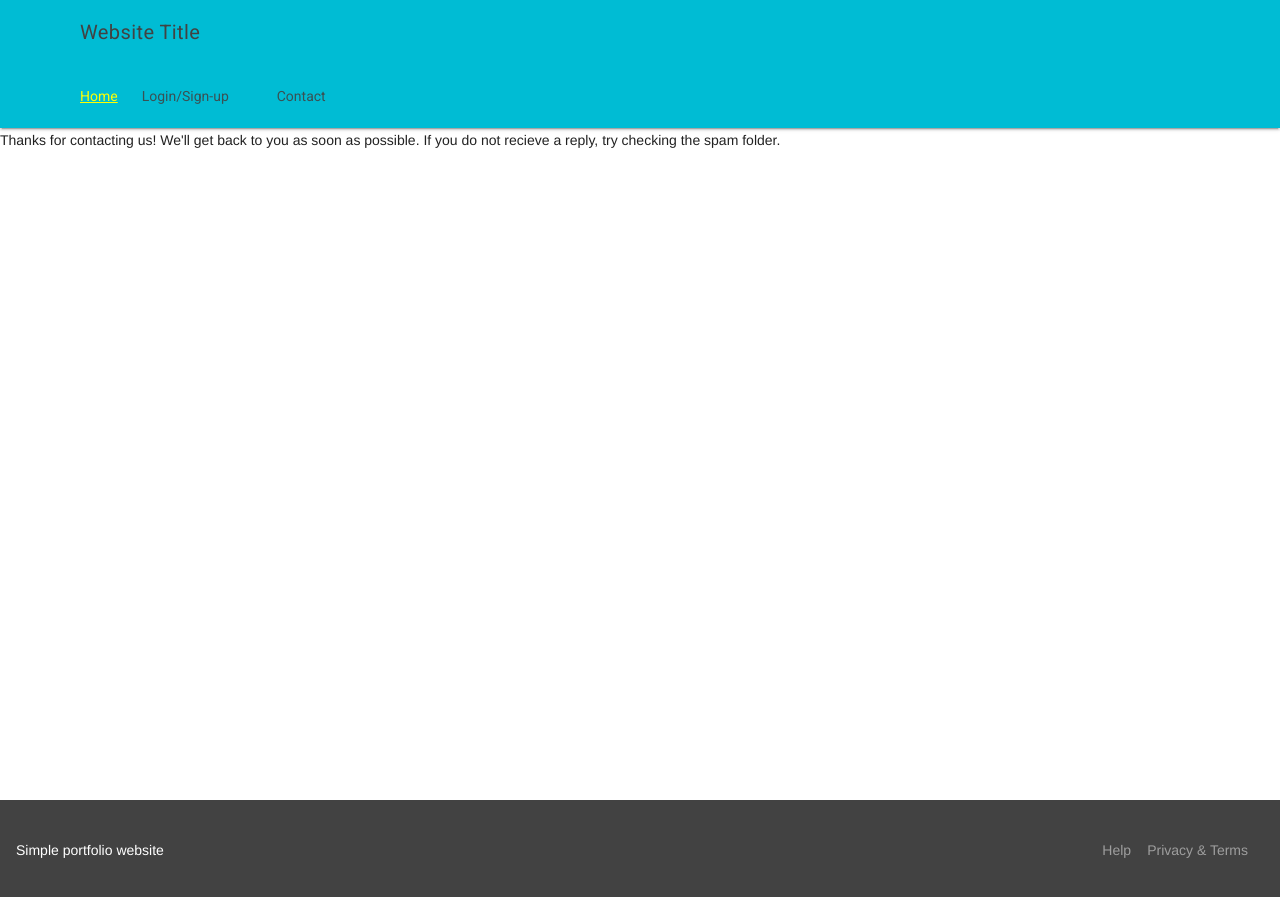
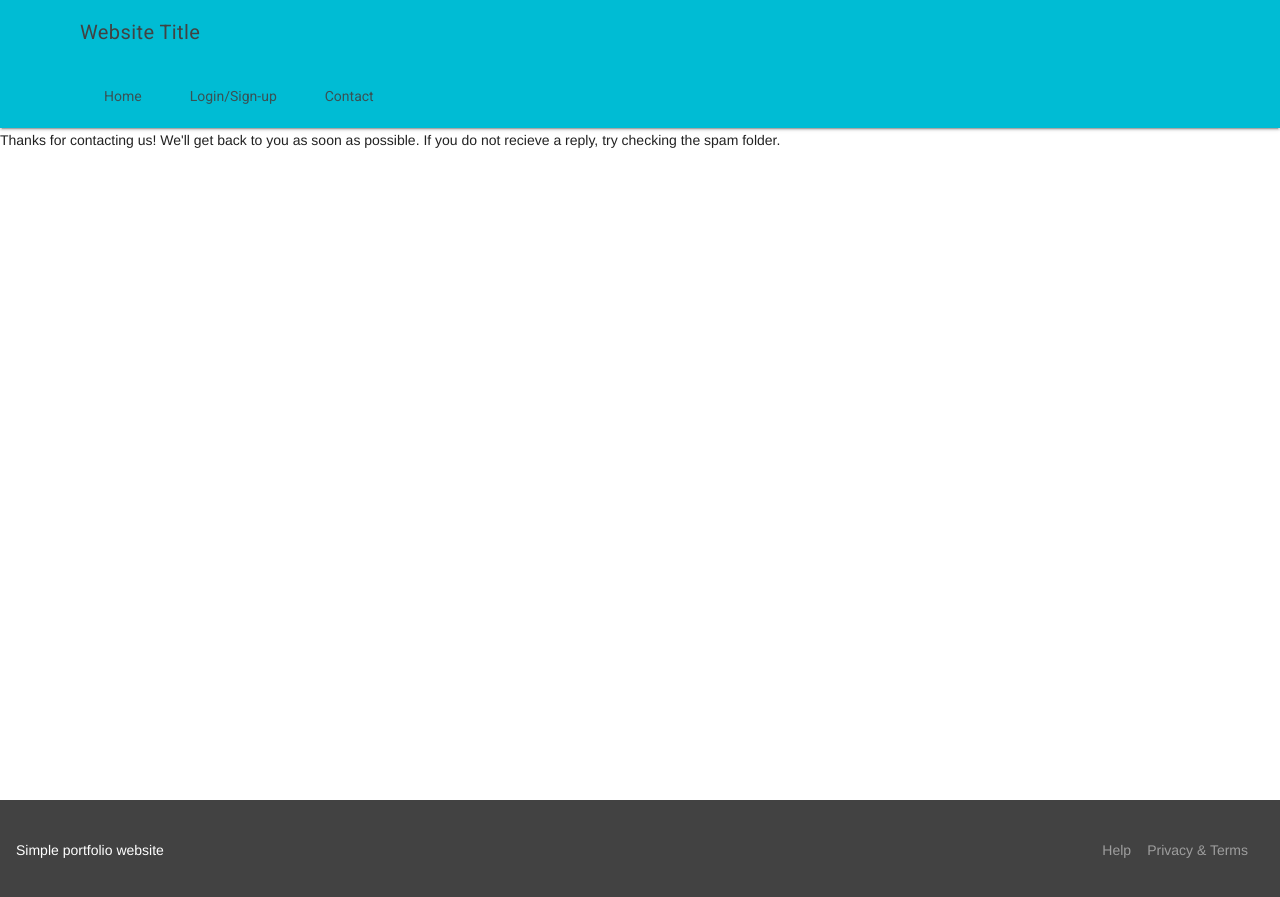
Before and after one commit to slothgamez/fireplex.github.io, a Jekyll site: the page contact/thanks/index.html, which Jekyll copies as it is, in a window 1280 px wide. Shown: the top 897 px of the page. Built offline with Jekyll 4.4.1, drawn with Linux system fonts in a browser that asks for light colours; nearby versions of some CDN libraries; comment, search, counter and statistics services are not loaded.

Commit message:
Update index.html

```diff
--- a/contact/thanks/index.html
+++ b/contact/thanks/index.html
@@ -51,7 +51,7 @@
             </div>
             <div class="mdl-layout__header-row portfolio-navigation-row mdl-layout--large-screen-only">
                 <nav class="mdl-navigation mdl-typography--body-1-force-preferred-font">
-                    <a class="mdl-navigayion__link" href="http://fireplex.github.io">Home</a>
+                    <a class="mdl-navigation__link" href="http://fireplex.github.io">Home</a>
                     <a class="mdl-navigation__link is-active" href="http://fireplex.github.io/firebase/login">Login/Sign-up</a>
                     <a class="mdl-navigation__link" href="http://fireplex.github.io/contact">Contact</a>
                 </nav>
@@ -59,7 +59,7 @@
         </header>
         <div class="mdl-layout__drawer mdl-layout--small-screen-only">
             <nav class="mdl-navigation mdl-typography--body-1-force-preferred-font">
-                <a class="mdl-navigayion__link" href="http://fireplex.github.io">Home</a>
+                <a class="mdl-navigation__link" href="http://fireplex.github.io">Home</a>
                 <a class="mdl-navigation__link is-active" href="http://fireplex.github.io/firebase/login">Login/Sign-up</a>
                 <a class="mdl-navigation__link" href="http://fireplex.github.io/contact">Contact</a>
             </nav>
```
